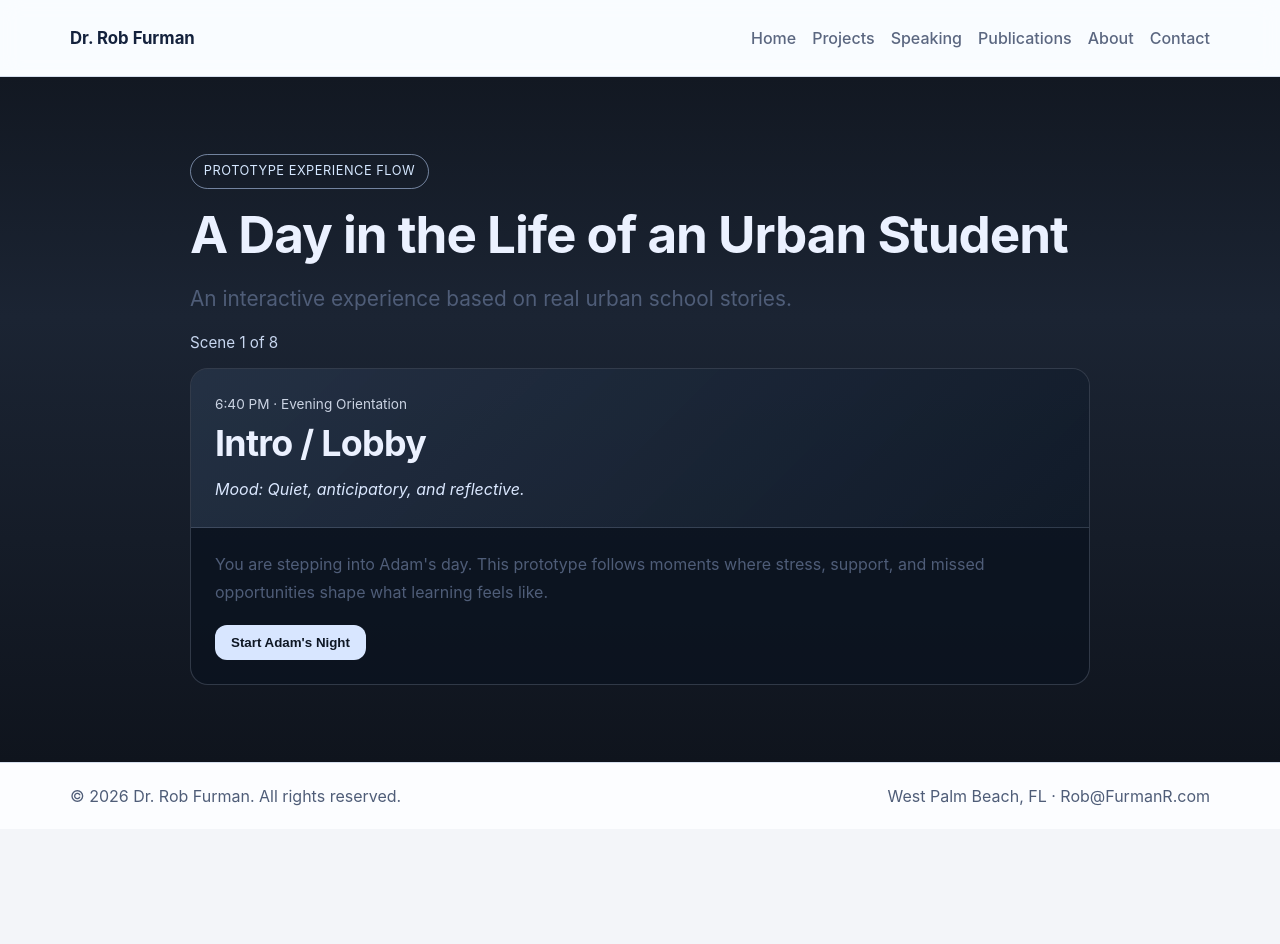
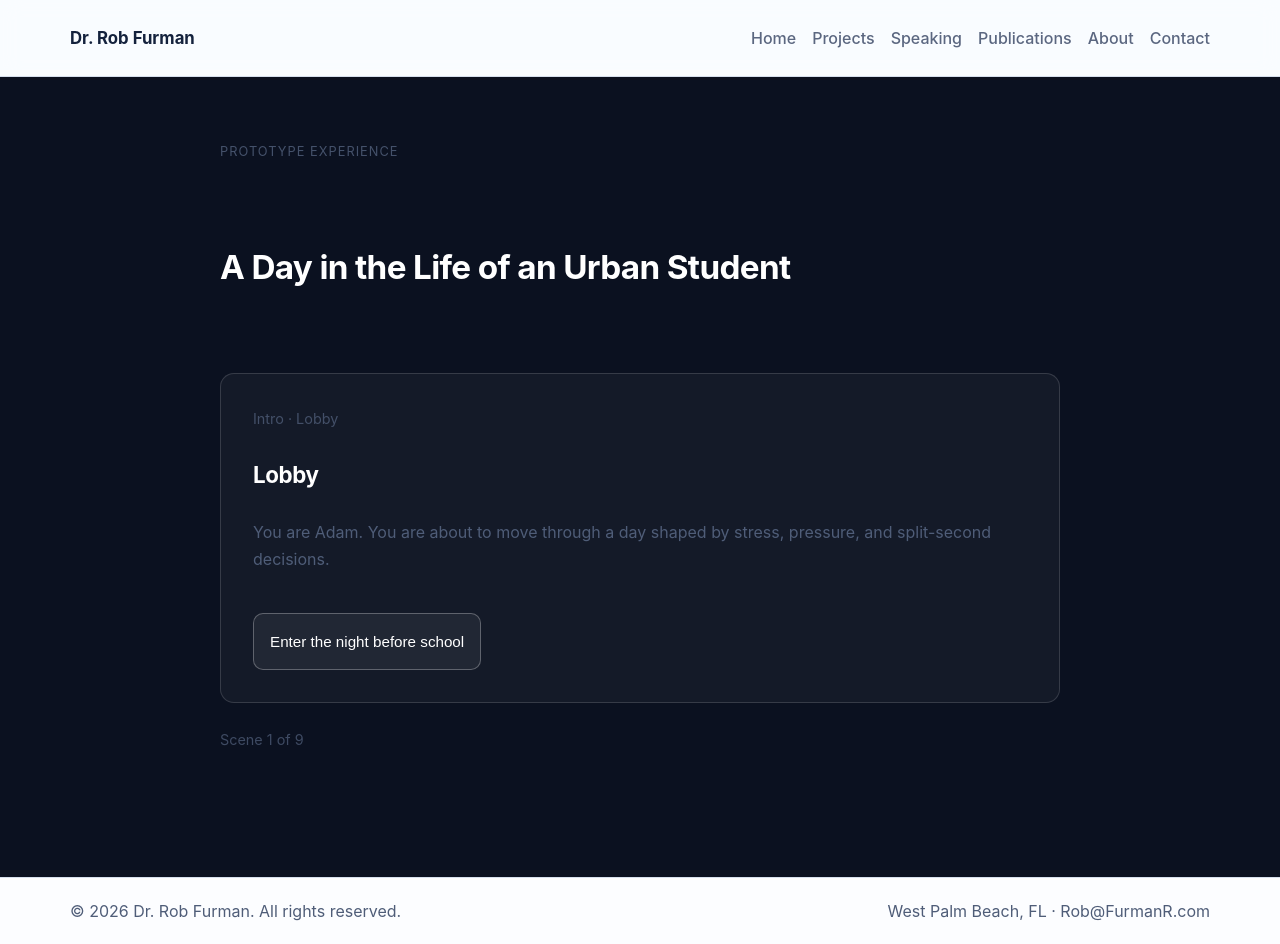
Before and after one commit to DrRobF/rob-furman-portfolio, a Next.js app: page /day-in-the-life-urban-student in a window 1280 px wide. Before the commit the page ends 829 px from the top, so only its background shows below. Built offline with nearby package versions, Linux system fonts and the light colour scheme.

Commit message:
Build standalone urban student prototype scene flow

```diff
--- a/app/day-in-the-life-urban-student/page.js
+++ b/app/day-in-the-life-urban-student/page.js
@@ -2,155 +2,118 @@
 
 import { useMemo, useState } from 'react';
 
-const scenes = [
-  {
-    id: 1,
-    title: 'Intro / Lobby',
-    time: '6:40 PM · Evening Orientation',
-    mood: 'Quiet, anticipatory, and reflective.',
+const scenes = {
+  introLobby: {
+    id: 'introLobby',
+    title: 'Lobby',
+    timeLocation: 'Intro · Lobby',
     narrative:
-      "You are stepping into Adam's day. This prototype follows moments where stress, support, and missed opportunities shape what learning feels like.",
-    choices: [{ label: 'Start Adam\'s Night', nextScene: 2 }],
+      'You are Adam. You are about to move through a day shaped by stress, pressure, and split-second decisions.',
+    choices: [{ label: 'Enter the night before school', next: 'bedroomNightToMorning' }],
   },
-  {
-    id: 2,
-    title: 'Bedroom at Night',
-    time: '10:52 PM · Home',
-    mood: 'Crowded, tired, and unsettled.',
+  bedroomNightToMorning: {
+    id: 'bedroomNightToMorning',
+    title: 'Bedroom',
+    timeLocation: '2:00 AM → Morning · Bedroom',
     narrative:
-      'Adam is trying to finish homework while noise moves through the apartment. His phone battery is low, his younger sibling needs help, and sleep is already slipping away.',
-    reflection: {
-      whatHappened:
-        'Basic needs are unstable. Rest, space, and predictable routines are not guaranteed before the school day even begins.',
-      educator:
-        'When students arrive tired or unprepared, it may signal unmet needs rather than low motivation. Curiosity can open doors that judgment closes.',
-    },
+      'It is 2:00 AM. Adam is still awake in his bedroom. Home is loud. Sleep is thin. Morning is coming fast.',
+    choices: [{ label: 'Continue', next: 'morningChoice' }],
+  },
+  morningChoice: {
+    id: 'morningChoice',
+    title: 'Morning Choice',
+    timeLocation: 'Morning · Home',
+    narrative:
+      'The alarm goes off. Adam has a decision to make before school.',
     choices: [
-      { label: 'Stay up to finish work', nextScene: 3 },
-      { label: 'Sleep now and try in the morning', nextScene: 3 },
+      { label: 'Snooze', next: 'snoozePath' },
+      { label: 'Get up', next: 'getUpPath' },
     ],
   },
-  {
-    id: 3,
-    title: 'Morning Decision',
-    time: '6:08 AM · Kitchen',
-    mood: 'Rushed, tense, and uncertain.',
+  snoozePath: {
+    id: 'snoozePath',
+    title: 'Snooze Path',
+    timeLocation: 'Morning · Home',
     narrative:
-      'Breakfast is limited and the bus timing is tight. Adam can grab food and risk being late, or leave quickly and make it on time but hungry.',
-    choices: [
-      { label: 'Grab quick food, risk lateness', nextScene: 4 },
-      { label: 'Skip food, run for the bus', nextScene: 4 },
-    ],
+      "Adam snoozes. He wakes again to conflict in the apartment involving his mother's boyfriend. Time is almost gone.",
+    choices: [{ label: 'Leave for the bus stop', next: 'busStop' }],
   },
-  {
-    id: 4,
+  getUpPath: {
+    id: 'getUpPath',
+    title: 'Get Up Path',
+    timeLocation: 'Morning · Home',
+    narrative: 'Adam gets up immediately, moving quickly to leave before things escalate at home.',
+    choices: [{ label: 'Leave for the bus stop', next: 'busStop' }],
+  },
+  busStop: {
+    id: 'busStop',
     title: 'Bus Stop',
-    time: '7:02 AM · Neighborhood Corner',
-    mood: 'Alert, exposed, and watchful.',
+    timeLocation: 'Morning · Bus Stop',
     narrative:
-      'At the stop, older youth are arguing nearby. Adam keeps scanning the street while checking the time. Stress is rising before first period starts.',
-    reflection: {
-      whatHappened:
-        'Safety concerns trigger survival thinking. The body shifts toward fight-or-flight long before a student enters a classroom.',
-      educator:
-        'Safety comes before academic risk-taking. Calm transitions, warm greetings, and clear routines can help students re-regulate.',
-    },
-    choices: [
-      { label: 'Stay quiet and avoid attention', nextScene: 5 },
-      { label: 'Move farther down the block', nextScene: 5 },
-    ],
+      'At the bus stop, Adam is running on almost no sleep and carrying what happened at home into the school day.',
+    reflection:
+      'Adam is not making this choice in a calm moment.\nHe is tired, hurt, afraid to go back home, and out of time.\nThe harm he causes is real — but so is the chain of events that brought him there.',
+    choices: [{ label: 'Go to school entrance', next: 'schoolEntrance' }],
   },
-  {
-    id: 5,
+  schoolEntrance: {
+    id: 'schoolEntrance',
     title: 'School Entrance',
-    time: '7:43 AM · Front Doors',
-    mood: 'Crowded, procedural, and pressured.',
+    timeLocation: 'Morning · School Entrance',
     narrative:
-      'Security and hallway traffic create a bottleneck. Adam is stopped for a uniform detail and enters class already embarrassed and behind.',
-    choices: [{ label: 'Push through to first class', nextScene: 6 }],
+      'Adam arrives at the school entrance carrying exhaustion, fear, and urgency from the morning.',
+    choices: [{ label: 'Go to technology class', next: 'technologyClass' }],
   },
-  {
-    id: 6,
+  technologyClass: {
+    id: 'technologyClass',
     title: 'Technology Class',
-    time: '9:16 AM · Room 204',
-    mood: 'Public, fast-paced, and fragile.',
+    timeLocation: 'Class Period · Technology Class',
     narrative:
-      'A device issue prevents Adam from logging in. Instructions move on quickly. A comment from a peer lands hard, and Adam shuts down instead of asking for help.',
-    reflection: {
-      whatHappened:
-        'Learning access is interrupted by technical barriers and social pressure. Small breakdowns compound when support is delayed.',
-      educator:
-        'Connection before correction matters. Brief check-ins and private redirection can prevent public stress from becoming disengagement.',
-    },
-    choices: [
-      { label: 'Put head down and disengage', nextScene: 7 },
-      { label: 'Ask for help quietly', nextScene: 7 },
-    ],
+      'In technology class, Adam needs to check whether his mother and baby sister are safe, but class expectations are moving forward.',
+    choices: [{ label: 'Respond in class', next: 'technologyConflict' }],
   },
-  {
-    id: 7,
-    title: 'Office Breakdown / Missed Support Moment',
-    time: '11:02 AM · Main Office Hallway',
-    mood: 'Overloaded, visible, and misunderstood.',
+  technologyConflict: {
+    id: 'technologyConflict',
+    title: 'Technology Conflict',
+    timeLocation: 'Class Period · Technology Class',
     narrative:
-      'After being sent out, Adam waits near the office. Several adults pass with urgency. No one pauses long enough to ask what happened beneath the behavior.',
-    reflection: {
-      whatHappened:
-        'A key intervention point is missed. Behavior is addressed, but underlying stress signals and support needs remain unresolved.',
-      educator:
-        'Early adult intervention can redirect a day. Naming emotion, offering regulation options, and preserving dignity can rebuild trust quickly.',
-    },
-    choices: [{ label: 'Move to final reflection', nextScene: 8 }],
+      'The conflict escalates. Adam is referred to the office after reacting in class.',
+    reflection:
+      'Adam was not trying to avoid work.\nHe was trying to find out whether his mother and baby sister were safe.\nThe teacher responded to the rule.\nAdam was reacting to what he believed was happening at home.',
+    choices: [{ label: 'Restart experience', next: 'introLobby' }],
   },
-  {
-    id: 8,
-    title: 'Reflection Stop',
-    time: '3:18 PM · End of Day Debrief',
-    mood: 'Heavy, honest, and forward-looking.',
-    narrative:
-      'The day ends without a dramatic event, but with accumulated strain. Adam is still carrying hunger, stress, and disconnection into tomorrow.',
-    reflection: {
-      whatHappened:
-        'Multiple small moments shaped the outcome more than one big incident. The pattern reveals barriers to belonging and readiness.',
-      educator:
-        'Reflect on where adults could have created safety, connection, and practical support. Those moments can change student trajectories.',
-    },
-    choices: [{ label: 'Restart Prototype Flow', nextScene: 1 }],
-  },
+};
+
+const sceneOrder = [
+  'introLobby',
+  'bedroomNightToMorning',
+  'morningChoice',
+  'snoozePath',
+  'getUpPath',
+  'busStop',
+  'schoolEntrance',
+  'technologyClass',
+  'technologyConflict',
 ];
 
-export default function DayInLifeUrbanStudentPage() {
-  const [sceneId, setSceneId] = useState(1);
-  const scene = useMemo(() => scenes.find((item) => item.id === sceneId) ?? scenes[0], [sceneId]);
+export default function DayInTheLifeUrbanStudentPage() {
+  const [sceneId, setSceneId] = useState('introLobby');
+
+  const scene = useMemo(() => scenes[sceneId] ?? scenes.introLobby, [sceneId]);
 
   return (
-    <section className="section urban-prototype-wrap">
-      <div className="container urban-prototype">
-        <p className="prototype-label">Prototype Experience Flow</p>
+    <main className="urban-student-page">
+      <div className="experience-shell">
+        <p className="prototype-label">Prototype Experience</p>
         <h1>A Day in the Life of an Urban Student</h1>
-        <p className="lead">An interactive experience based on real urban school stories.</p>
-
-        <div className="scene-progress">Scene {scene.id} of {scenes.length}</div>
 
         <article className="scene-card" aria-live="polite">
-          <div className="scene-visual-panel">
-            <p className="scene-time">{scene.time}</p>
-            <h2>{scene.title}</h2>
-            <p className="scene-mood">Mood: {scene.mood}</p>
-          </div>
+          <p className="scene-meta">{scene.timeLocation}</p>
+          <h2>{scene.title}</h2>
+          <p className="scene-narrative">{scene.narrative}</p>
 
-          <div className="scene-content">
-            <p>{scene.narrative}</p>
-          </div>
-
-          <div className="choice-row">
+          <div className="button-group">
             {scene.choices.map((choice) => (
-              <button
-                key={choice.label}
-                type="button"
-                className="choice-button"
-                onClick={() => setSceneId(choice.nextScene)}
-              >
+              <button key={choice.label} type="button" onClick={() => setSceneId(choice.next)}>
                 {choice.label}
               </button>
             ))}
@@ -158,114 +121,116 @@ export default function DayInLifeUrbanStudentPage() {
         </article>
 
         {scene.reflection ? (
-          <aside className="reflection-panel">
-            <div className="reflection-card">
-              <h3>What just happened?</h3>
-              <p>{scene.reflection.whatHappened}</p>
-            </div>
-            <div className="reflection-card">
-              <h3>Educator Reflection</h3>
-              <p>{scene.reflection.educator}</p>
-            </div>
+          <aside className="reflection-card" aria-live="polite">
+            {scene.reflection.split('\n').map((line) => (
+              <p key={line}>{line}</p>
+            ))}
           </aside>
         ) : null}
+
+        <p className="scene-index">
+          Scene {sceneOrder.indexOf(scene.id) + 1} of {sceneOrder.length}
+        </p>
       </div>
+
       <style jsx>{`
-        .urban-prototype-wrap {
-          background: linear-gradient(180deg, #121822 0%, #1b2433 35%, #0f141d 100%);
-          color: #ebf1ff;
-          min-height: calc(100vh - 130px);
+        .urban-student-page {
+          min-height: 100vh;
+          background: #0b1120;
+          color: #ffffff;
+          display: flex;
+          justify-content: center;
+          padding: 4rem 1.25rem;
         }
-        .urban-prototype {
-          max-width: 900px;
+
+        .experience-shell {
+          width: 100%;
+          max-width: 840px;
+          display: grid;
+          gap: 1.5rem;
         }
+
         .prototype-label {
-          display: inline-block;
-          border: 1px solid rgba(191, 216, 255, 0.55);
-          color: #d5e7ff;
-          border-radius: 999px;
-          padding: 0.35rem 0.8rem;
+          margin: 0;
           font-size: 0.8rem;
-          letter-spacing: 0.04em;
+          letter-spacing: 0.08em;
           text-transform: uppercase;
-          margin-bottom: 1rem;
-        }
-        .scene-progress {
-          margin-top: 1rem;
-          font-size: 0.95rem;
-          color: #c8d7f0;
-        }
-        .scene-card {
-          margin-top: 1rem;
-          border: 1px solid rgba(214, 228, 255, 0.18);
-          border-radius: 18px;
-          background: rgba(11, 19, 31, 0.72);
-          overflow: hidden;
-        }
-        .scene-visual-panel {
-          padding: 1.5rem;
-          border-bottom: 1px solid rgba(214, 228, 255, 0.15);
-          background: linear-gradient(135deg, rgba(93, 117, 153, 0.28), rgba(22, 34, 51, 0.4));
-        }
-        .scene-time {
-          margin: 0 0 0.35rem;
-          font-size: 0.85rem;
-          color: #e8f0ff;
           opacity: 0.85;
         }
-        .scene-visual-panel h2 {
+
+        h1 {
           margin: 0;
+          font-size: clamp(1.75rem, 2.6vw, 2.35rem);
+          line-height: 1.2;
         }
-        .scene-mood {
-          margin-top: 0.65rem;
-          color: #dbe8ff;
-          font-style: italic;
+
+        .scene-card {
+          background: rgba(255, 255, 255, 0.04);
+          border: 1px solid rgba(255, 255, 255, 0.14);
+          border-radius: 14px;
+          padding: 2rem;
+          display: grid;
+          gap: 1rem;
         }
-        .scene-content {
-          padding: 1.4rem 1.5rem 0;
-          color: #f3f7ff;
+
+        .scene-meta {
+          margin: 0;
+          font-size: 0.9rem;
+          opacity: 0.8;
+        }
+
+        h2 {
+          margin: 0;
+          font-size: 1.4rem;
+        }
+
+        .scene-narrative {
+          margin: 0;
           line-height: 1.7;
+          white-space: pre-line;
         }
-        .choice-row {
-          padding: 1.2rem 1.5rem 1.5rem;
+
+        .button-group {
           display: flex;
           flex-wrap: wrap;
-          gap: 0.65rem;
+          gap: 0.75rem;
+          padding-top: 0.5rem;
         }
-        .choice-button {
-          background: #d8e6ff;
-          color: #0e1724;
-          border: none;
-          border-radius: 12px;
-          padding: 0.62rem 1rem;
-          font-weight: 600;
+
+        button {
+          border: 1px solid rgba(255, 255, 255, 0.28);
+          background: rgba(255, 255, 255, 0.06);
+          color: #ffffff;
+          border-radius: 10px;
+          padding: 0.72rem 1rem;
           cursor: pointer;
+          font-size: 0.95rem;
         }
-        .choice-button:hover {
-          background: #fff;
+
+        button:hover {
+          background: rgba(255, 255, 255, 0.14);
         }
-        .reflection-panel {
-          margin-top: 1.1rem;
+
+        .reflection-card {
+          background: rgba(255, 255, 255, 0.08);
+          border: 1px solid rgba(255, 255, 255, 0.25);
+          border-radius: 14px;
+          padding: 1.25rem 1.5rem;
           display: grid;
-          grid-template-columns: 1fr;
-          gap: 0.8rem;
+          gap: 0.5rem;
         }
-        .reflection-card {
-          border-radius: 14px;
-          border: 1px solid rgba(214, 228, 255, 0.2);
-          background: rgba(18, 27, 41, 0.82);
-          padding: 1rem 1.1rem;
-        }
-        .reflection-card h3 {
-          margin: 0 0 0.45rem;
-          color: #f8fbff;
-        }
+
         .reflection-card p {
           margin: 0;
-          color: #d4e1f7;
-          line-height: 1.6;
+          line-height: 1.55;
+        }
+
+        .scene-index {
+          margin: 0;
+          opacity: 0.75;
+          font-size: 0.9rem;
         }
       `}</style>
-    </section>
+    </main>
   );
 }
```
